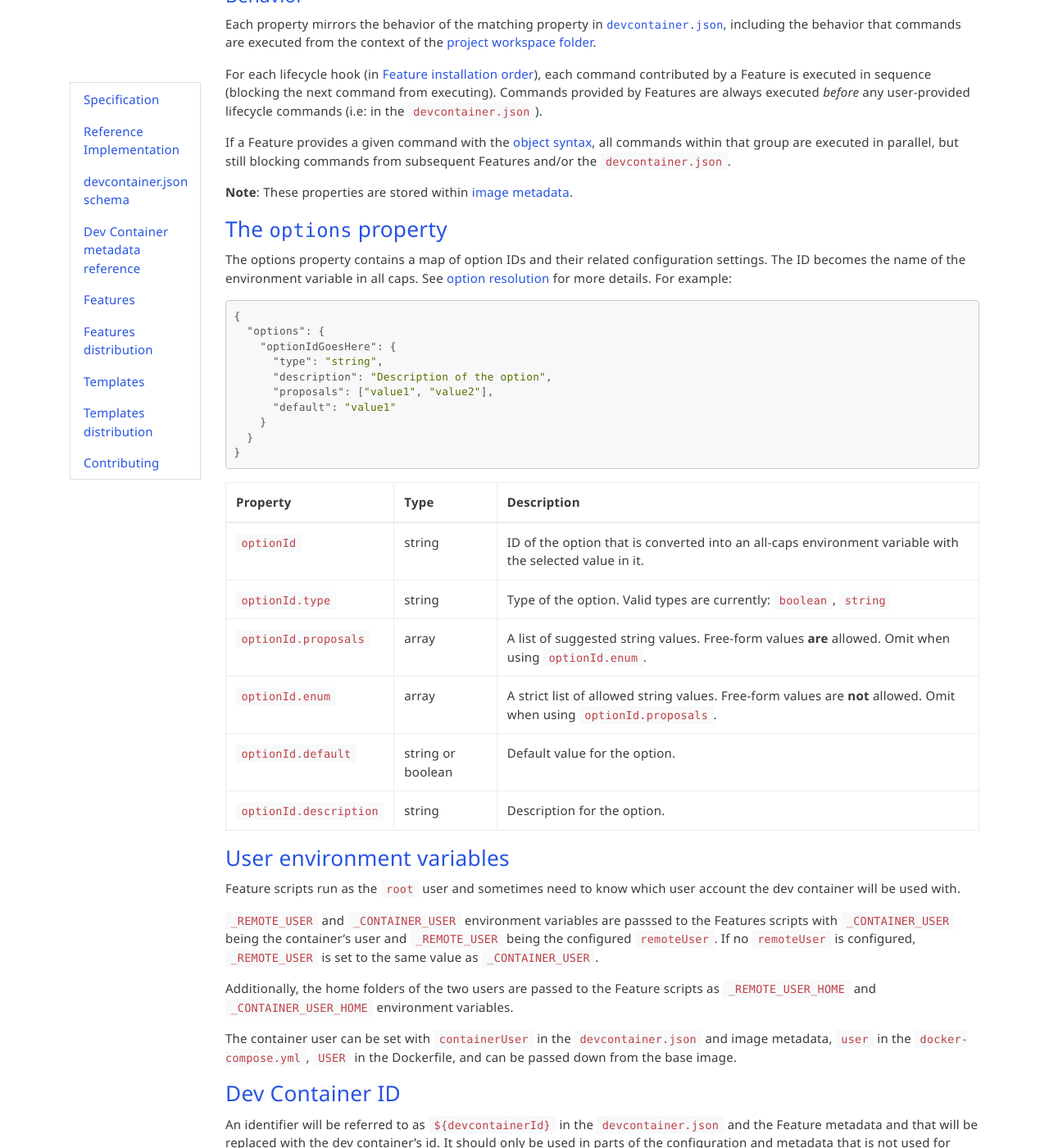
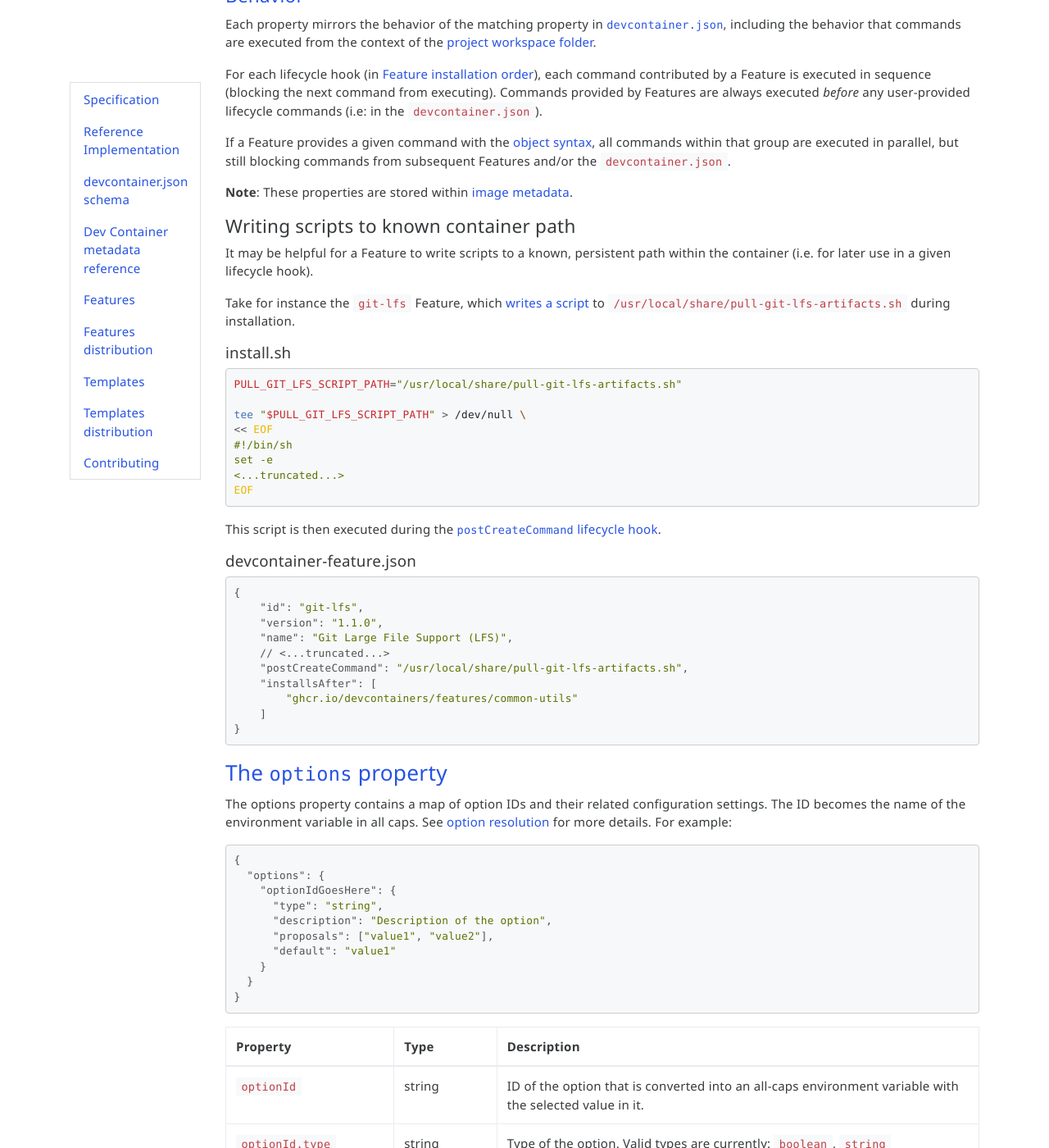
Before and after one commit to devcontainers/devcontainers.github.io, a Jekyll site: the page built from _implementors/features.md, in a window 1280 px wide and 1400 px high, scrolled down 2650 px. Shown: the whole window at 82% size. Built offline with Jekyll 4.4.1, drawn with Linux system fonts in a browser that asks for light colours; nearby versions of some CDN libraries; comment, search, counter and statistics services are not loaded.

Commit message:
tip: Writing scripts to known container path (#298)
* tip: Writing scripts to known container path

* Update _implementors/features.md

Co-authored-by: Brigit Murtaugh <brigit.murtaugh@microsoft.com>

* Update _implementors/features.md

Co-authored-by: Brigit Murtaugh <brigit.murtaugh@microsoft.com>

---------

Co-authored-by: Brigit Murtaugh <brigit.murtaugh@microsoft.com>

````diff
--- a/_implementors/features.md
+++ b/_implementors/features.md
@@ -81,6 +81,40 @@
 If a Feature provides a given command with the [object syntax](/implementors/json_reference#formatting-string-vs-array-properties), all commands within that group are executed in parallel, but still blocking commands from subsequent Features and/or the `devcontainer.json`.
 
 > **Note**: These properties are stored within [image metadata](/implementors/spec/#merge-logic).
+
+#### Writing scripts to known container path
+
+It may be helpful for a Feature to write scripts to a known, persistent path within the container (i.e. for later use in a given lifecycle hook).
+
+Take for instance the `git-lfs` Feature, which [writes a script](https://github.com/devcontainers/features/blob/4fca96b5e8a4bfc93679098cb19d73c65ce571eb/src/git-lfs/install.sh#L190-L216) to `/usr/local/share/pull-git-lfs-artifacts.sh` during installation.
+
+##### install.sh
+```bash
+PULL_GIT_LFS_SCRIPT_PATH="/usr/local/share/pull-git-lfs-artifacts.sh"
+
+tee "$PULL_GIT_LFS_SCRIPT_PATH" > /dev/null \
+<< EOF
+#!/bin/sh
+set -e
+<...truncated...>
+EOF
+```
+
+This script is then executed during the [`postCreateCommand` lifecycle hook](https://github.com/devcontainers/features/blob/4fca96b5e8a4bfc93679098cb19d73c65ce571eb/src/git-lfs/devcontainer-feature.json#L23).
+
+##### devcontainer-feature.json
+```jsonc
+{
+    "id": "git-lfs",
+    "version": "1.1.0",
+    "name": "Git Large File Support (LFS)",
+    // <...truncated...>
+    "postCreateCommand": "/usr/local/share/pull-git-lfs-artifacts.sh",
+    "installsAfter": [
+        "ghcr.io/devcontainers/features/common-utils"
+    ]
+}
+```
 
 ### <a href="#options-property" name="options-property" class="anchor"> The `options` property </a>
 
````
